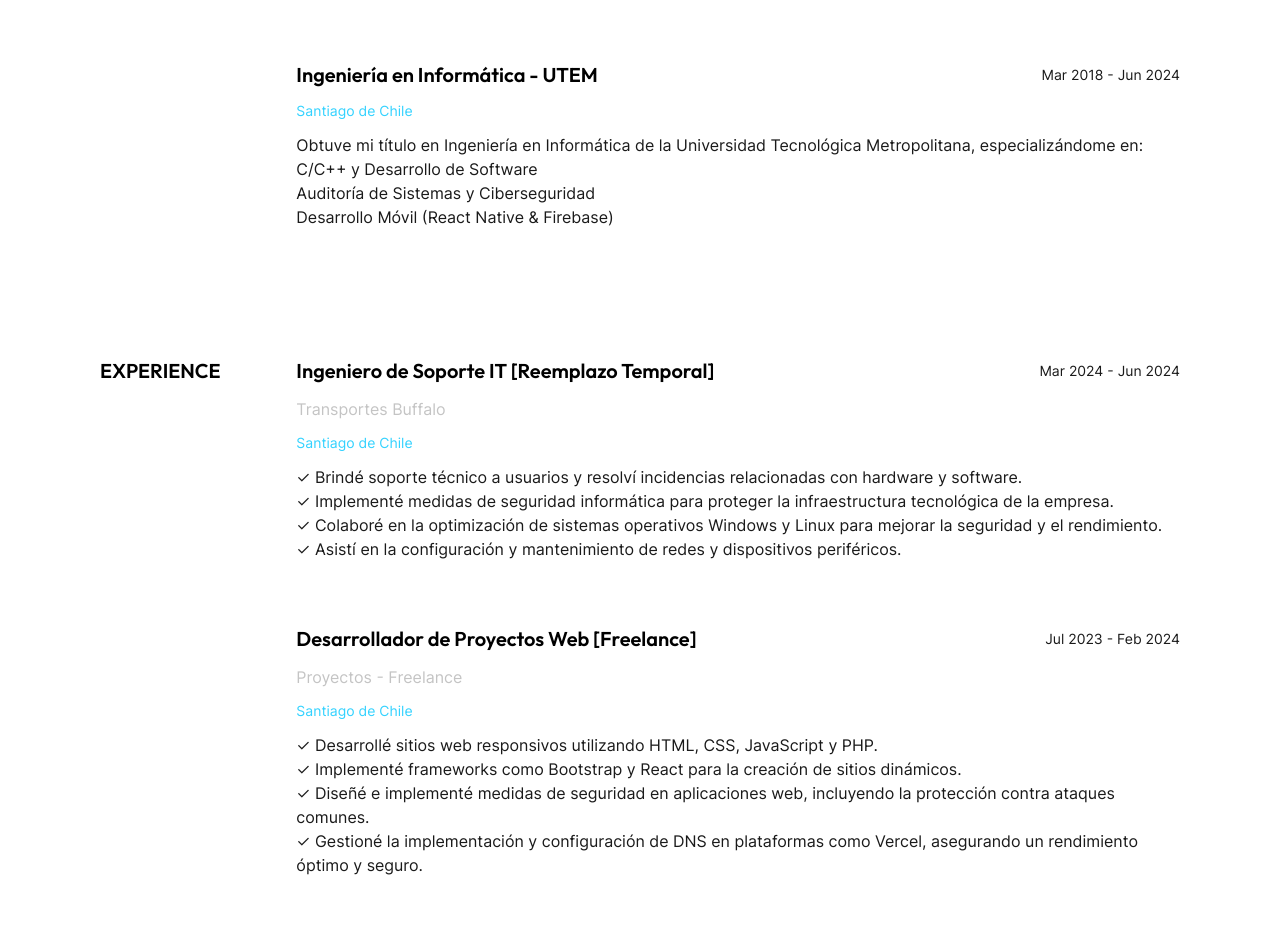
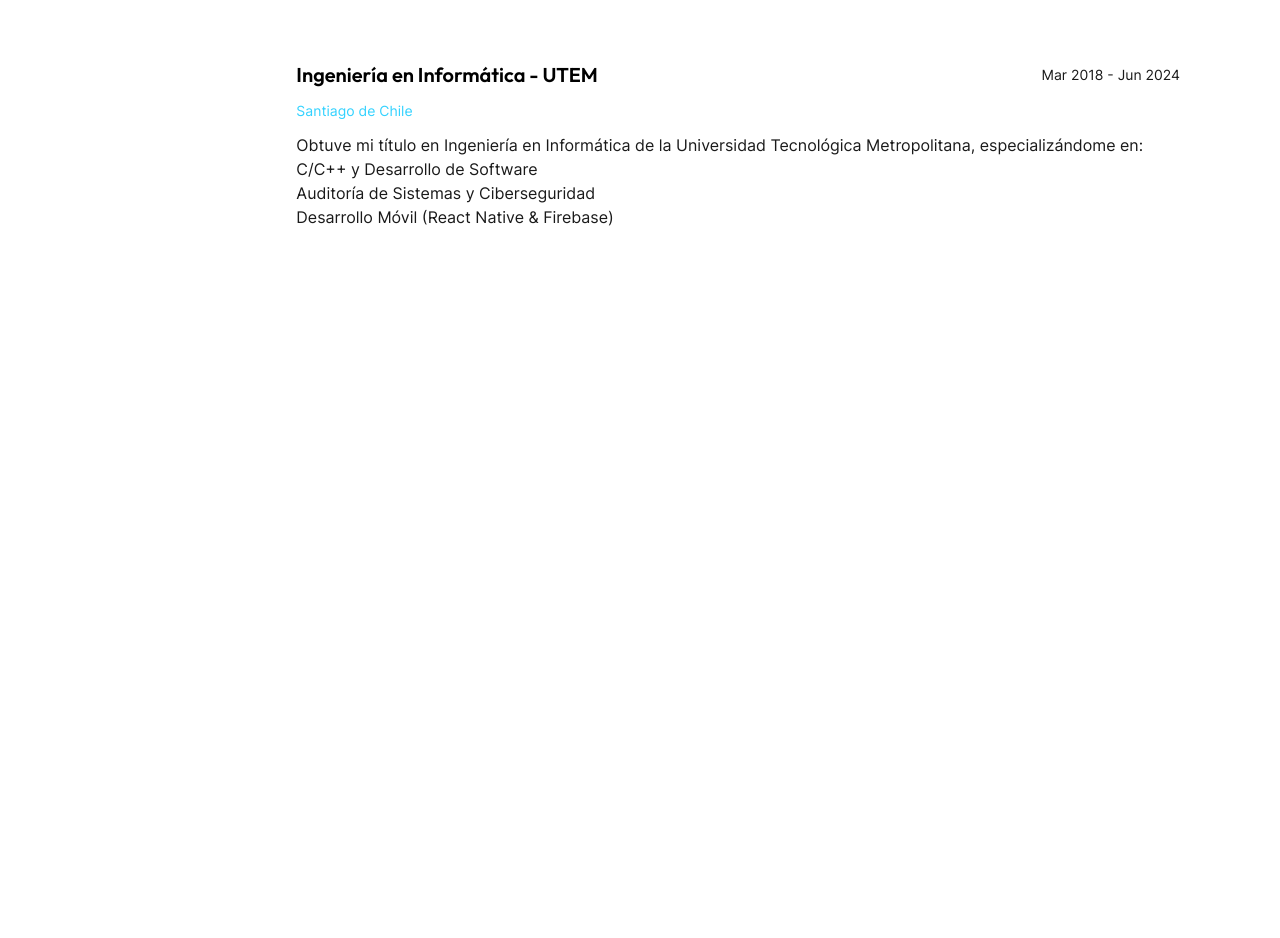
Before and after one commit to 404Jp/cv-minimal, an Astro site: page / in a window 1280 px wide. Shown: the part 1117-2055 px from the top of the page. After the commit the page ends 1410 px from the top, so only its background shows below. Built offline with nearby package versions, Linux system fonts and the light colour scheme; Astro itself is replaced by a stand-in of ours; a web font is replaced by a local one.

Commit message:
Update index.astro

```diff
--- a/src/pages/index.astro
+++ b/src/pages/index.astro
@@ -35,8 +35,5 @@
       <div id="educ">
         <Experience  title={"EDUCATION"} details={info.education} />
         </div>
-      <div id="exp">
-      <Experience  title={"EXPERIENCE"} details={info.experience} />
-    </div>
     </Layout>
   </body>
```
